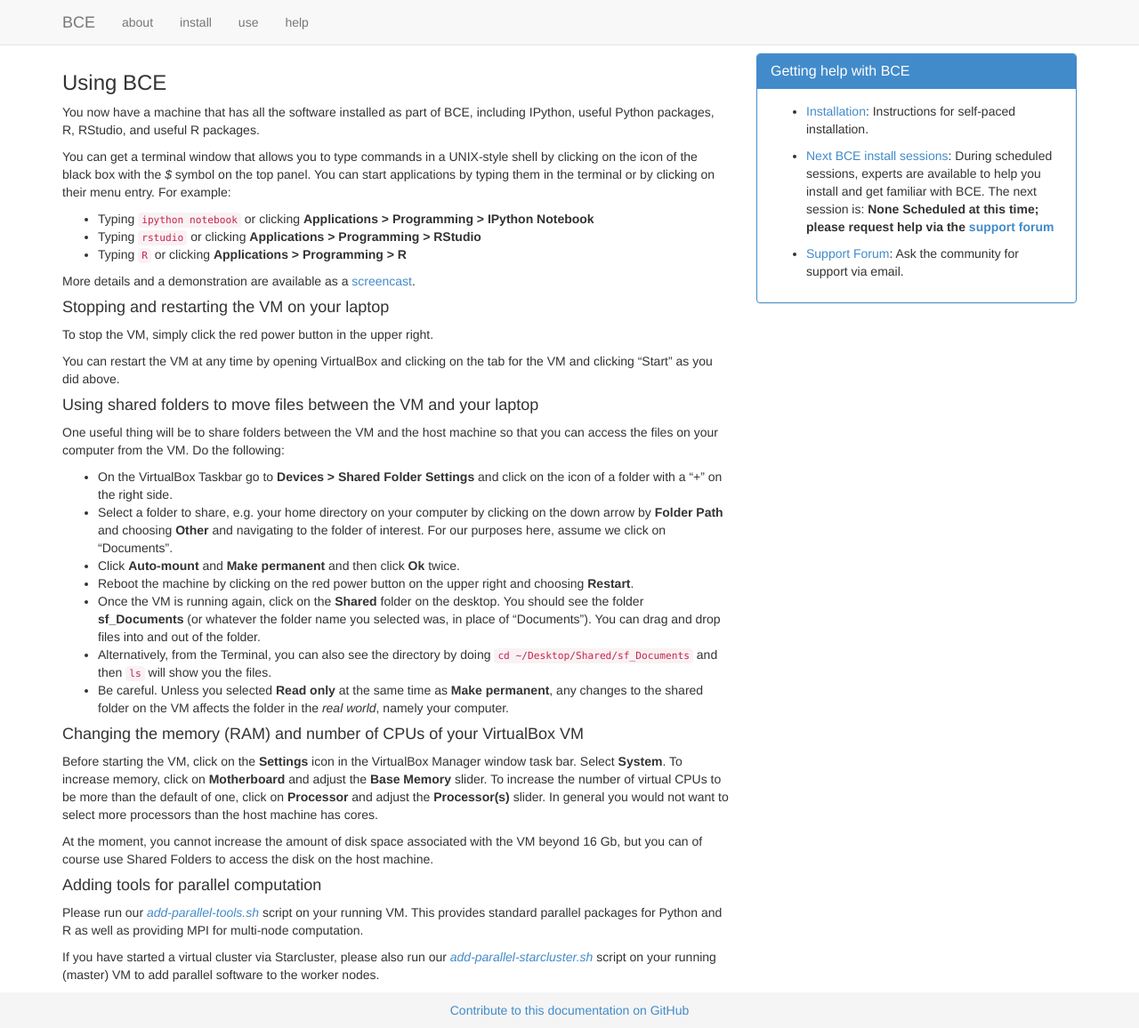
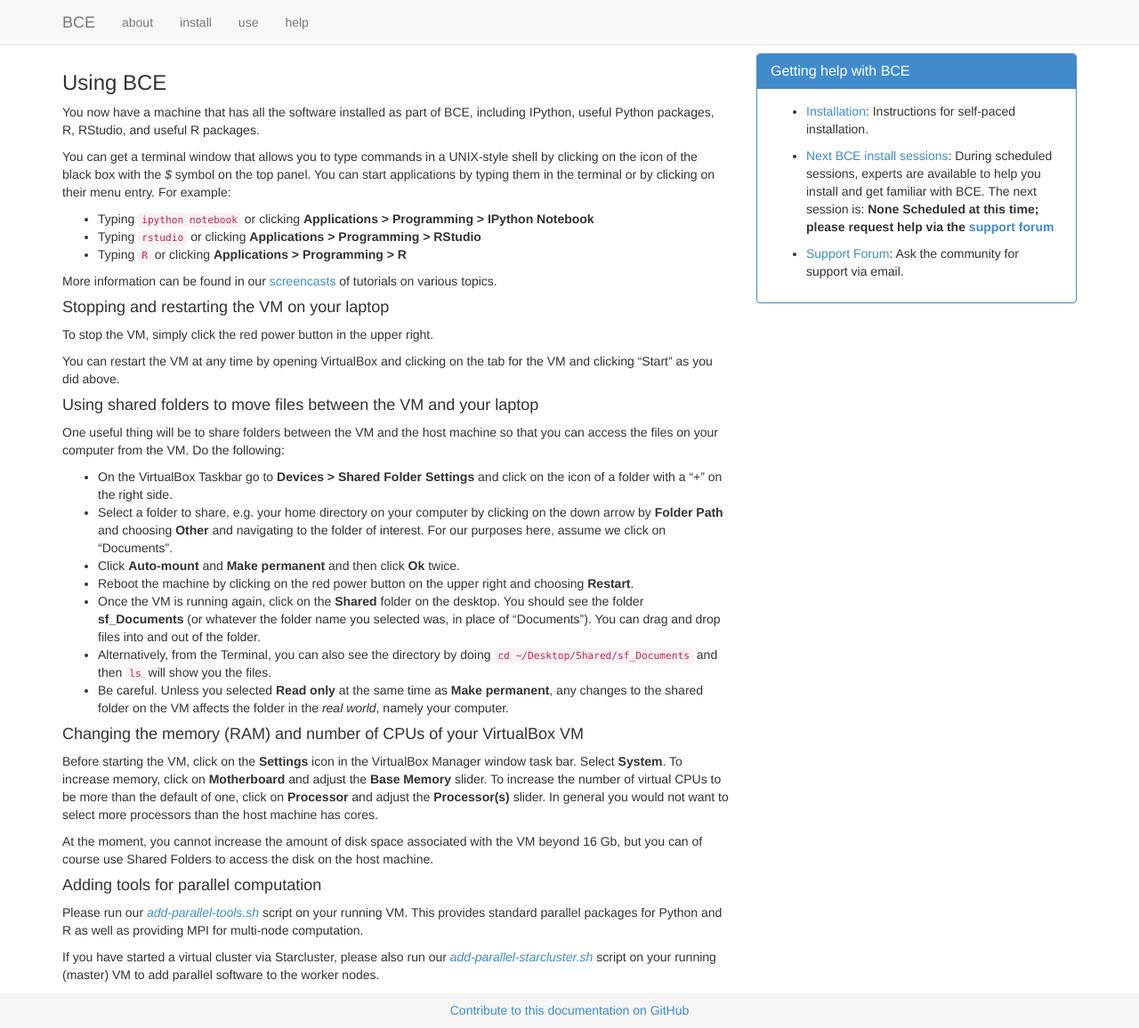
Before and after one commit to ucberkeley/bce-documentation, a Jekyll site: the page built from use.md, in a window 1280 px wide and 1156 px high. Shown: the whole window at 89% size. Built offline with Jekyll 4.4.1, drawn with Linux system fonts in a browser that asks for light colours; nearby versions of some CDN libraries; library files that are not in the unit come from our copies; Markdown is read by kramdown in place of the engine named in the settings.

Commit message:
added link to screencast on UNIX terminal use plus a few small edits

```diff
--- a/use.md
+++ b/use.md
@@ -18,7 +18,7 @@ terminal or by clicking on their menu entry. For example:
   - Typing `rstudio` or clicking **Applications > Programming > RStudio**
   - Typing `R` or clicking **Applications > Programming > R**
 
-More details and a demonstration are available as a [screencast](http://youtu.be/ezxwyzQqd4s).
+More information can be found in our [screencasts](screencasts.html) of tutorials on various topics.
 
 #### Stopping and restarting the VM on your laptop
 
```
Also changed, not shown: help.md (+3 -0 lines), screencasts.md (+1 -0 lines), README.md.
